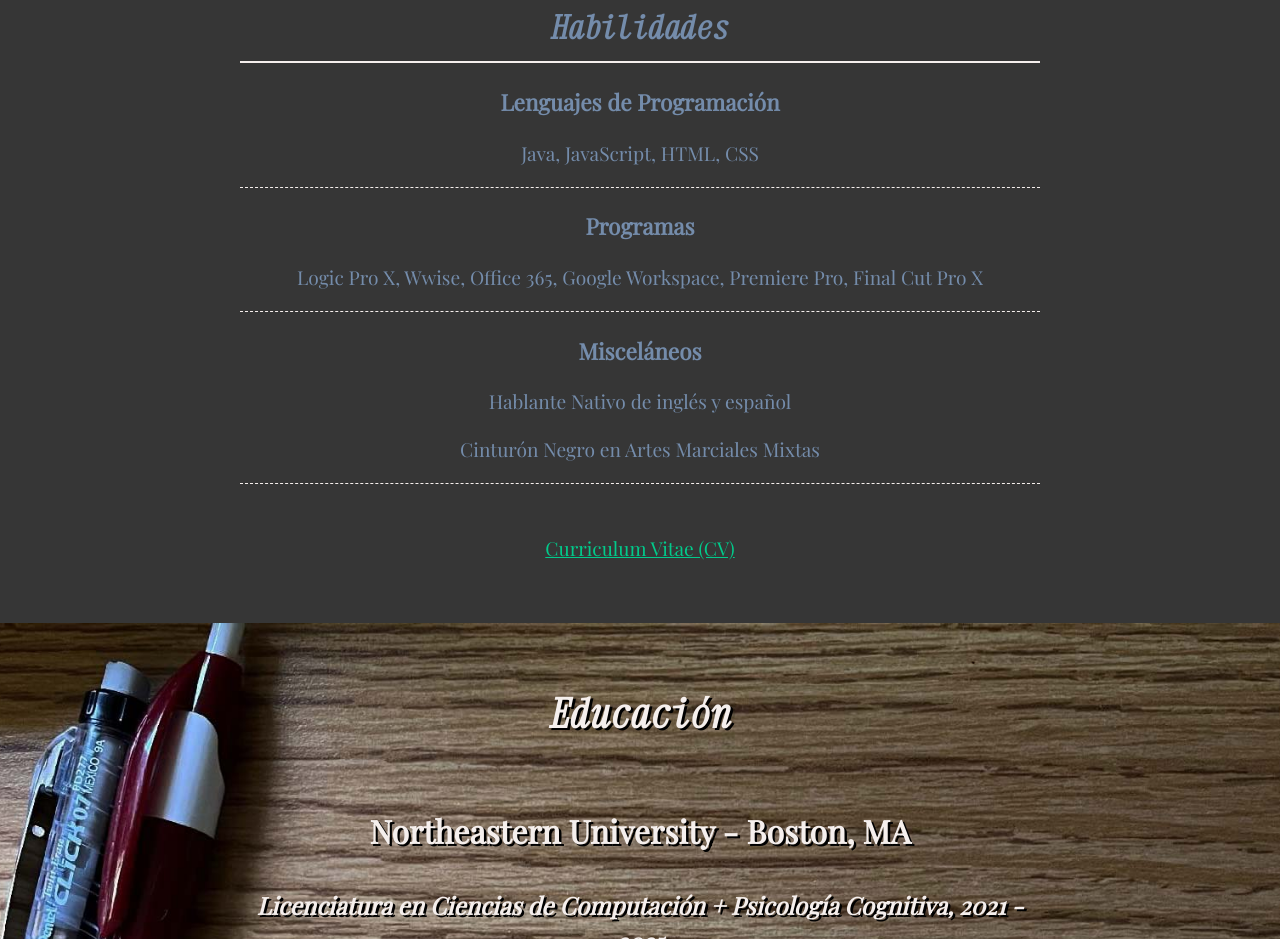
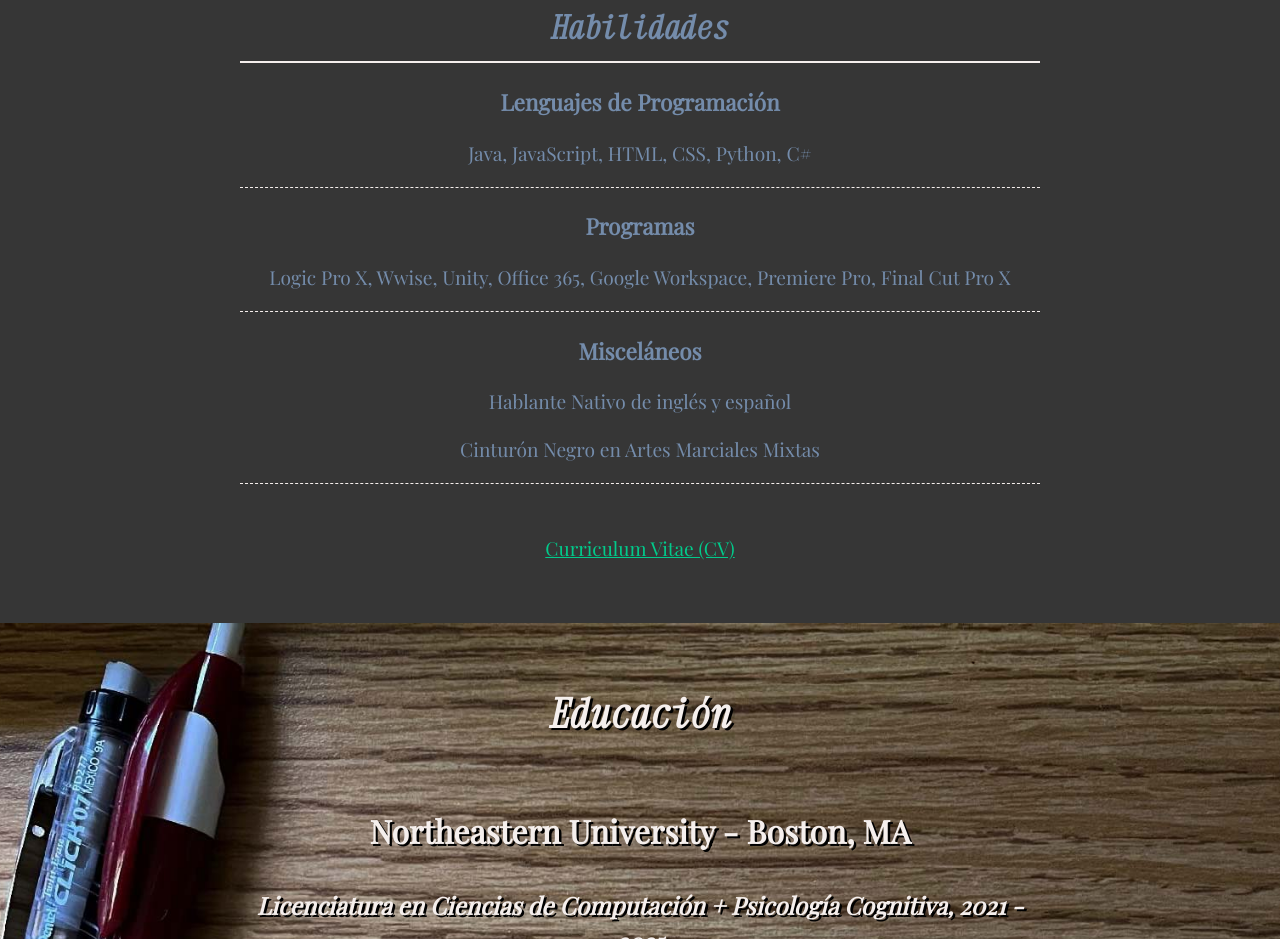
Before and after one commit to MidnightandShadow/MidnightandShadow.github.io, a plain HTML site: page index-es.html in a window 1280 px wide. Shown: the part 1839-2778 px from the top of the page. Drawn offline with Linux system fonts and the light colour scheme.

Commit message:
updated skills sidebar content

```diff
--- a/index-es.html
+++ b/index-es.html
@@ -96,12 +96,12 @@
 
 							<section>
 								<h3>Lenguajes de Programación</h3>
-								<p>Java, JavaScript, HTML, CSS</p>
+								<p>Java, JavaScript, HTML, CSS, Python, C#</p>
 							</section>
 
 							<section>
 								<h3>Programas</h3>
-								<p>Logic Pro X, Wwise, Office 365, Google Workspace, Premiere Pro, Final Cut Pro X</p>
+								<p>Logic Pro X, Wwise, Unity, Office 365, Google Workspace, Premiere Pro, Final Cut Pro X</p>
 							</section>
 
 							<section>
```
Also changed, not shown: index.html (+2 -2 lines).
